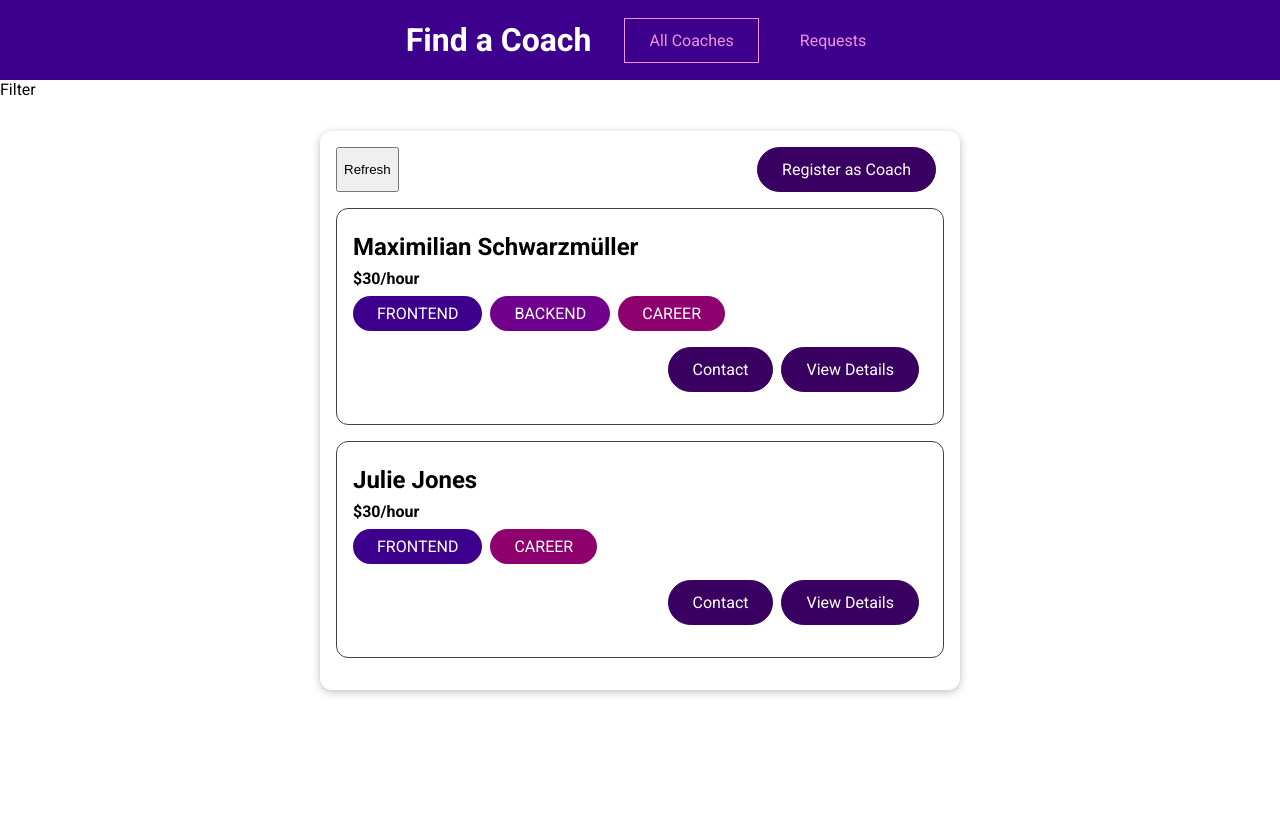
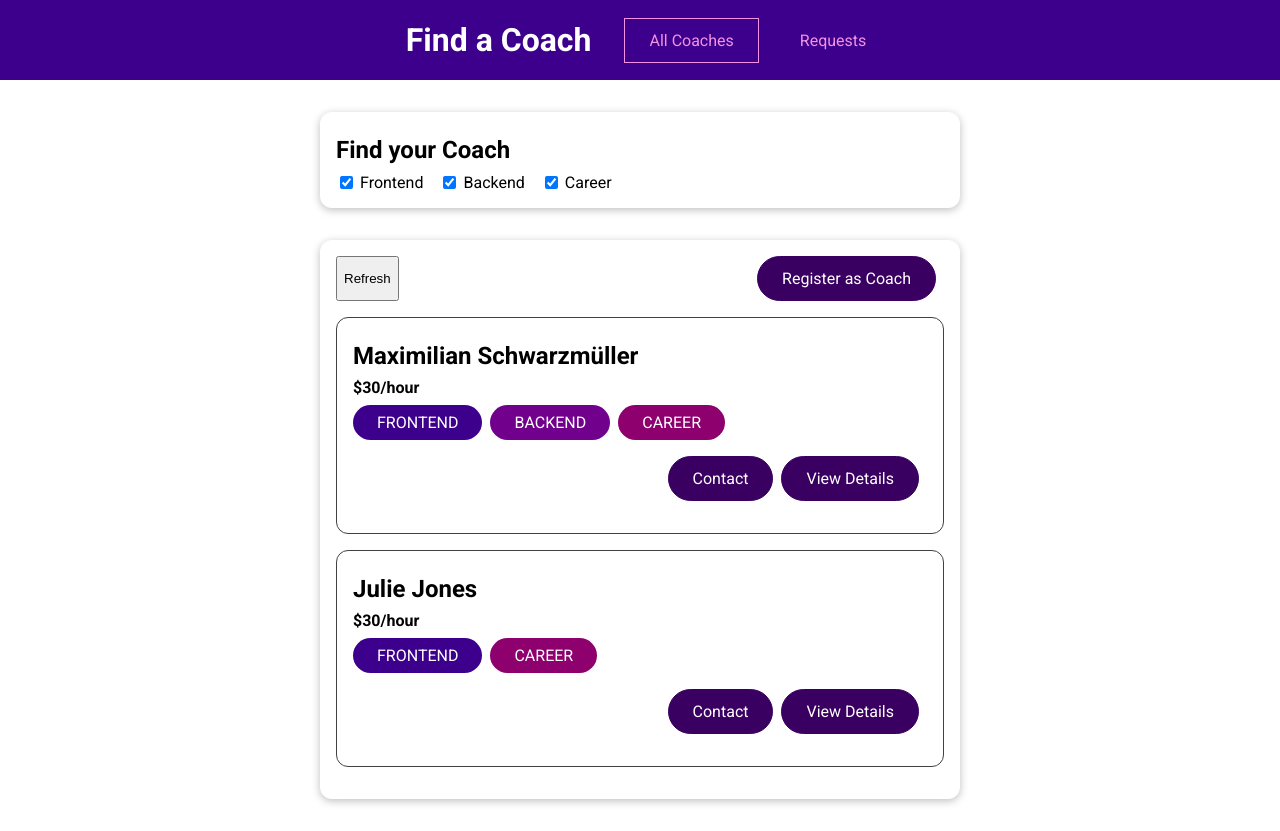
Before and after one commit to urke90/find-a-coach, a Vue app: page /coaches in a window 1280 px wide. Before the commit the page ends 800 px from the top, so only its background shows below. Built offline with nearby package versions, Linux system fonts and the light colour scheme.

Commit message:
filtering coahes based on areas of expertize

```diff
--- /dev/null
+++ b/src/components/coaches/CoachFilter.vue
@@ -0,0 +1,80 @@
+<template>
+    <base-card>
+        <h2>Find your Coach</h2>
+        <span class="filter-option">
+            <input
+                type="checkbox"
+                id="frontend"
+                @change="updateFiltersHandler"
+                checked
+            />
+            <label for="frontend">Frontend</label>
+        </span>
+        <span class="filter-option">
+            <input
+                type="checkbox"
+                id="backend"
+                @change="updateFiltersHandler"
+                checked
+            />
+            <label for="backend">Backend</label>
+        </span>
+        <span class="filter-option">
+            <input
+                type="checkbox"
+                id="career"
+                @change="updateFiltersHandler"
+                checked
+            />
+            <label for="career">Career</label>
+        </span>
+    </base-card>
+</template>
+
+<script>
+export default {
+    data() {
+        return {
+            filters: {
+                frontend: true,
+                backend: true,
+                career: true
+            }
+        };
+    },
+    methods: {
+        updateFiltersHandler(ev) {
+            // spread existing filters and change value based on target ID
+            const updatedFilters = {
+                ...this.filters,
+                [ev.target.id]: ev.target.checked
+            };
+            this.filters = updatedFilters;
+            this.$emit('update-filters', updatedFilters);
+        }
+    }
+};
+</script>
+
+<style scoped>
+h2 {
+    margin: 0.5rem 0;
+}
+
+.filter-option {
+    margin-right: 1rem;
+}
+
+.filter-option label,
+.filter-option input {
+    vertical-align: middle;
+}
+
+.filter-option label {
+    margin-left: 0.25rem;
+}
+
+.filter-option.active label {
+    font-weight: bold;
+}
+</style>
--- a/src/pages/coaches/CoachDetail.vue
+++ b/src/pages/coaches/CoachDetail.vue
@@ -44,7 +44,6 @@ export default {
             selectedCoach: null
         };
     },
-
     computed: {
         areas() {
             return this.selectedCoach.areas;
@@ -61,7 +60,6 @@ export default {
             );
         },
         contactLink() {
-            console.log('this', this.$route);
             return this.$route.path + '/contact';
         }
     },
--- a/src/pages/coaches/CoachesList.vue
+++ b/src/pages/coaches/CoachesList.vue
@@ -1,7 +1,7 @@
 <template>
     <div>
         <section>
-            Filter
+            <coach-filter @update-filters="setFilters"></coach-filter>
         </section>
         <section>
             <base-card>
@@ -13,7 +13,7 @@
                 </div>
                 <ul v-if="hasCoaches">
                     <coach-item
-                        v-for="coach in coaches"
+                        v-for="coach in filteredCoaches"
                         :key="coach.id"
                         :first-name="coach.firstName"
                         :last-name="coach.lastName"
@@ -31,23 +31,41 @@
 <script>
 import BaseCard from '../../components/base/BaseCard.vue';
 import CoachItem from '../../components/coaches/CoachItem.vue';
+import CoachFilter from '../../components/coaches/CoachFilter.vue';
 
 export default {
+    data() {
+        return {
+            filters: {
+                frontend: true,
+                backend: true,
+                career: true
+            }
+        };
+    },
     components: {
         CoachItem,
-        BaseCard
+        BaseCard,
+        CoachFilter
     },
     computed: {
-        coaches() {
-            return this.$store.getters.coaches;
+        filteredCoaches() {
+            return this.$store.getters.coaches.filter(coach => {
+                if (this.filters.frontend && coach.areas.includes('frontend'))
+                    return true;
+                if (this.filters.backend && coach.areas.includes('backend'))
+                    return true;
+                if (this.filters.career && coach.areas.includes('career'))
+                    return true;
+            });
         },
         hasCoaches() {
             return this.$store.getters.hasCoaches;
         }
     },
     methods: {
-        idemo() {
-            console.log('uraaaaa');
+        setFilters(updatedFilters) {
+            this.filters = updatedFilters;
         }
     }
 };
```
